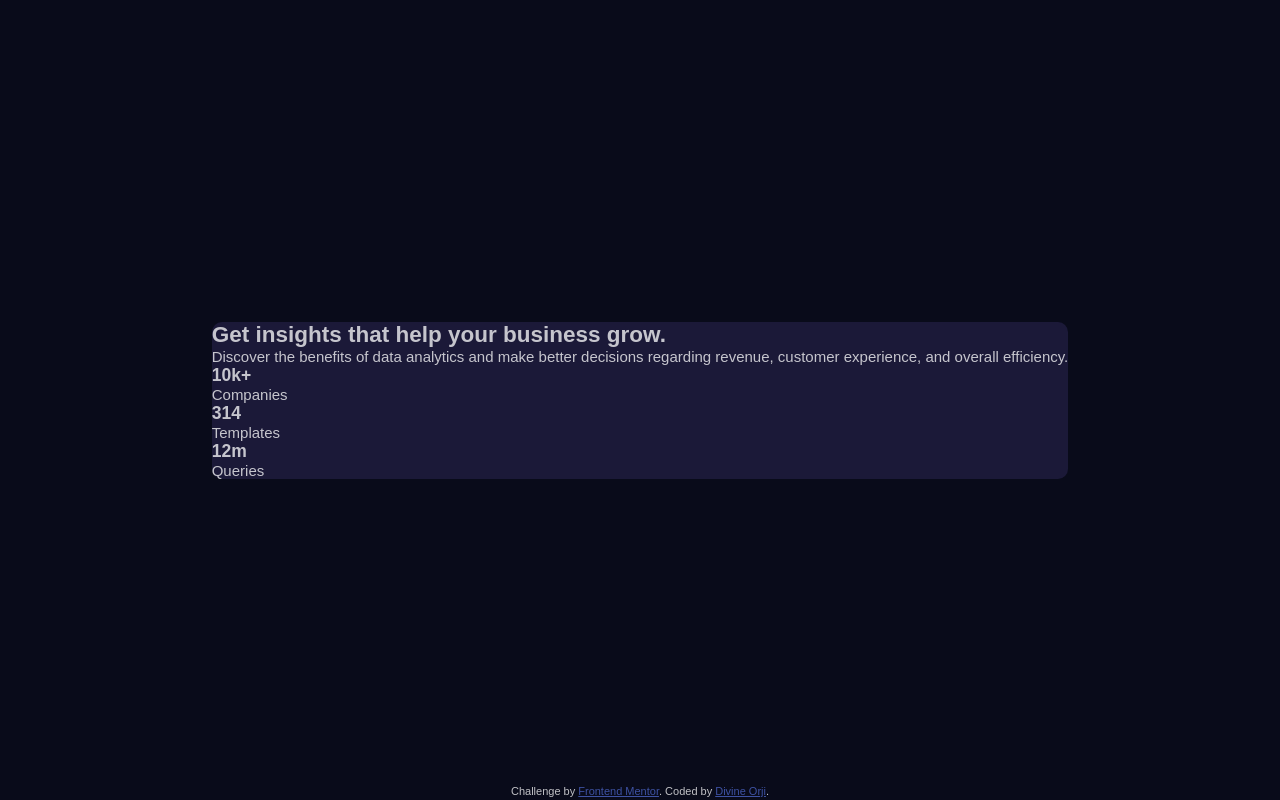
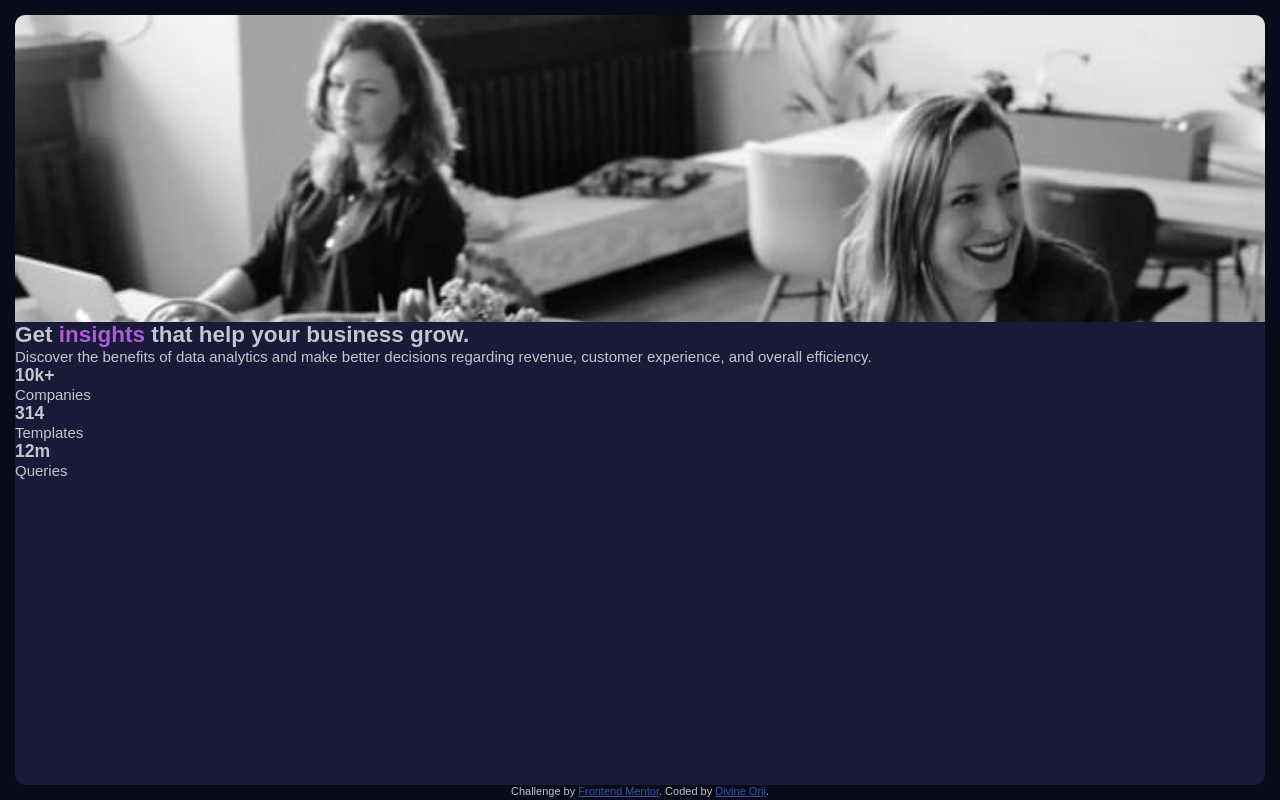
Before and after one commit to dpkreativ/stats-preview-card-component, a plain HTML site: page index.html in a window 1280 px wide. Drawn offline with Linux system fonts and the light colour scheme.

Commit message:
add content styles
- styles for the content I added

```diff
--- a/style.css
+++ b/style.css
@@ -28,16 +28,34 @@ body {
   justify-items: center;
   align-items: center;
   height: 100%;
+  padding: 1rem;
   margin-bottom: -1rem;
 }
 
 .card {
-  /* width: 100%; */
   min-width: 6rem;
   min-height: 2rem;
-  /* height: 100%; */
+  height: 100%;
+  width: 100%;
   border-radius: 10px;
   background-color: var(--bg-card);
+  display: grid;
+  overflow: hidden;
+}
+
+.image-box {
+  /* height: 50%; */
+  background-image: url(./images/image-header-mobile.jpg);
+  background-size: cover;
+  background-repeat: no-repeat;
+}
+
+.accent {
+  color: var(--accent);
+}
+
+.stats {
+  display: grid;
 }
 
 .attribution {
```
